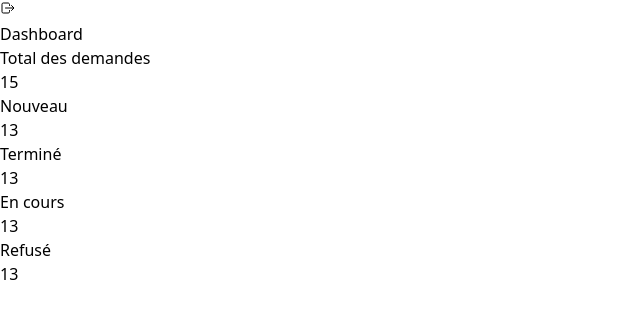
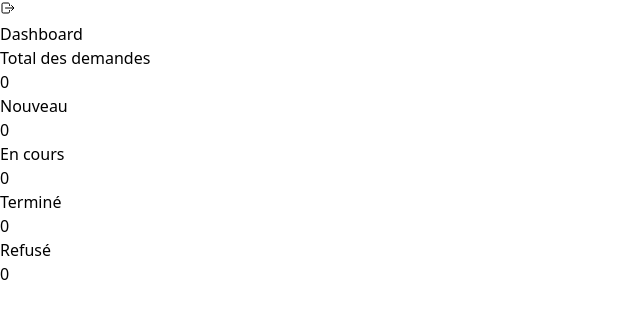
Before and after one commit to Hene-W/CRM-Interne, a React (Vite) app in the folder frontend/: page /dashboard in a window 1280 px wide. Shown: the part 314-632 px from the top of the page, without its empty margins (0-640 px from the left). Built offline with nearby package versions, Linux system fonts and the light colour scheme; no server answers; sample sign-in values are in the browser's storage.

Commit message:
feat(dashboard): add logic to calculate total and per-status counts from requests context

```diff
--- a/frontend/src/component/DashboardItem.jsx
+++ b/frontend/src/component/DashboardItem.jsx
@@ -1,14 +1,14 @@
 import React from 'react'
 import { statusColors } from "../constants/statusColors";
 
-const DashboardItem = ({ status, number }) => {
+const DashboardItem = ({ status, count }) => {
 
 
     return (
         <div>
             <div className={`${statusColors[status] || "bg-gray-100 text-gray-700"} p-4 rounded-lg space-y-2 shadow`}>
                 <p className="text-sm">{status}</p>
-                <p className="text-xl font-bold text-black">{number}</p>
+                <p className="text-xl font-bold text-black">{count}</p>
             </div>
         </div>
     )
--- a/frontend/src/pages/DashboardPage.jsx
+++ b/frontend/src/pages/DashboardPage.jsx
@@ -1,8 +1,21 @@
 import React from 'react'
 import Header from "../component/Header"
 import DashboardItem from '../component/DashboardItem'
+import { useRequests } from '../context/RequestContext'
+
 
 const DashboardPage = () => {
+  const { requests } = useRequests()
+
+  const totalRequests = requests?.length
+
+  const statusCounts = requests.reduce((acc, req) => {
+    acc[req.status] = (acc[req.status] || 0) + 1
+    return acc
+  }, {})
+
+  const statuses = ["Nouveau", "En cours", "Terminé", "Refusé"];
+
   return (
     <div>
       <Header title="Dashboard" showButton={false} />
@@ -11,15 +24,18 @@ const DashboardPage = () => {
         {/* Total des demandes */}
         <div className="bg-[#1f1f1f] text-white p-6 rounded-lg shadow-md text-center space-y-2">
           <p className="text-sm">Total des demandes</p>
-          <p className="text-3xl font-bold">15</p>
+          <p className="text-3xl font-bold">{totalRequests}</p>
         </div>
 
         {/* Statuts */}
         <div className="grid grid-cols-1 sm:grid-cols-3 gap-4">
-          <DashboardItem status="Nouveau" number="13" />
-          <DashboardItem status="Terminé" number="13" />
-          <DashboardItem status="En cours" number="13" />
-          <DashboardItem status="Refusé" number="13" />
+          {statuses.map(status => (
+            <DashboardItem
+              key={status}
+              status={status}
+              count={statusCounts[status] || 0}
+            />
+          ))}
         </div>
       </div>
     </div>
```
